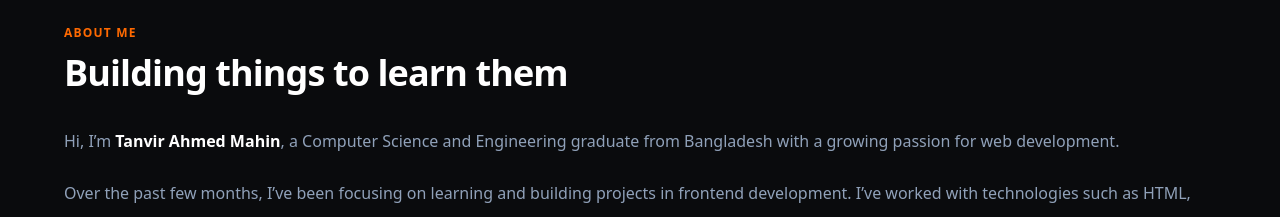
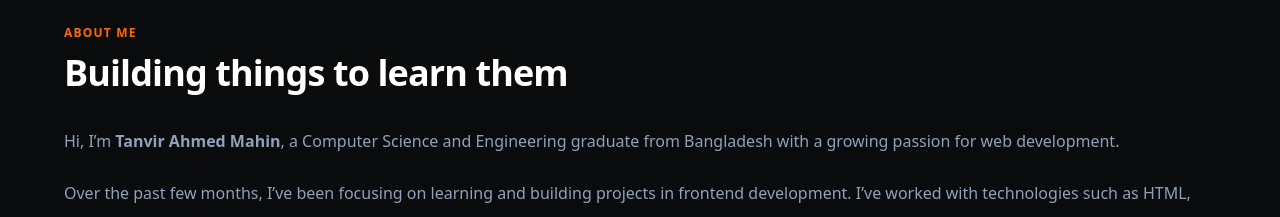
Before and after one commit to tanvirahmedmahin10/my-portfolio, a Next.js app: page / in a window 1280 px wide. Shown: the part 920-1137 px from the top of the page. Built offline with nearby package versions, Linux system fonts and the light colour scheme.

Commit message:
updated portfolio

```diff
--- a/src/app/Components/AboutSection.tsx
+++ b/src/app/Components/AboutSection.tsx
@@ -11,7 +11,7 @@ export default function About() {
 
         <div className="mt-8 space-y-5 text-base leading-8 text-slate-400">
           <p>
-            Hi, I’m <span className="font-semibold text-white">Tanvir Ahmed Mahin</span>, a
+            Hi, I’m <span className="font-semibold">Tanvir Ahmed Mahin</span>, a
             Computer Science and Engineering graduate from Bangladesh with a growing
             passion for web development.
           </p>
--- a/src/app/Components/Navbar.tsx
+++ b/src/app/Components/Navbar.tsx
@@ -13,7 +13,7 @@ const Navbar = () => {
   );
 
   return (
-    <div className="bg-[#171B21] sticky top-0 z-50 max-lg:collapse lg:mb-10 shadow-sm w-full rounded-md overflow-visible">
+    <div className="bg-[#171B21] w-full sticky top-0 z-50 max-lg:collapse lg:mb-10 shadow-sm rounded-md overflow-visible">
       <input id="navbar-1-toggle" className="peer hidden" type="checkbox" />
       <label htmlFor="navbar-1-toggle" className="fixed inset-0 hidden max-lg:peer-checked:block z-20"></label>
 
--- a/src/app/layout.tsx
+++ b/src/app/layout.tsx
@@ -24,7 +24,7 @@ export default function RootLayout({ children }: LayoutProps<"/">) {
       lang="en"
       className={`${geistSans.variable} ${geistMono.variable} h-full antialiased`}
     >
-      <body className="min-h-full flex flex-col bg-[#0a0b0d]">
+      <body className="min-h-full w-full flex flex-col bg-[#0a0b0d]">
       <Navbar></Navbar>
         {children}</body>
     </html>
```
Also changed, not shown: src/app/globals.css (line endings or trailing spaces).
